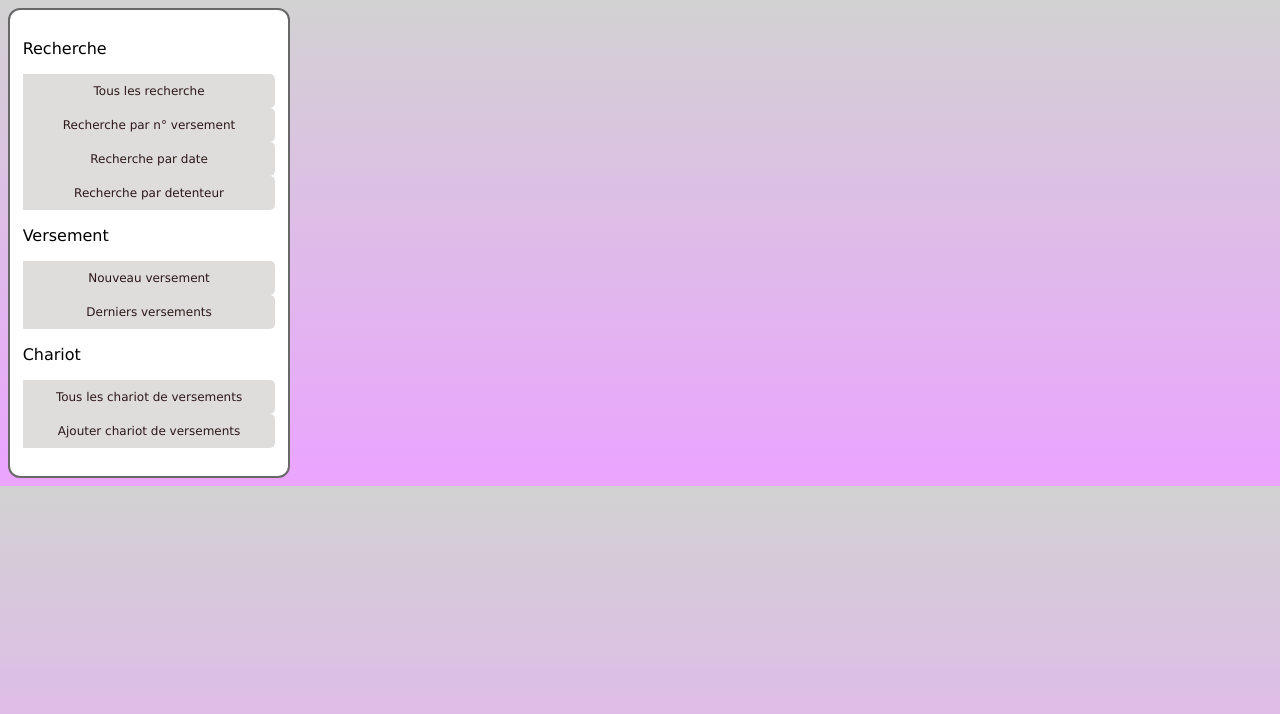
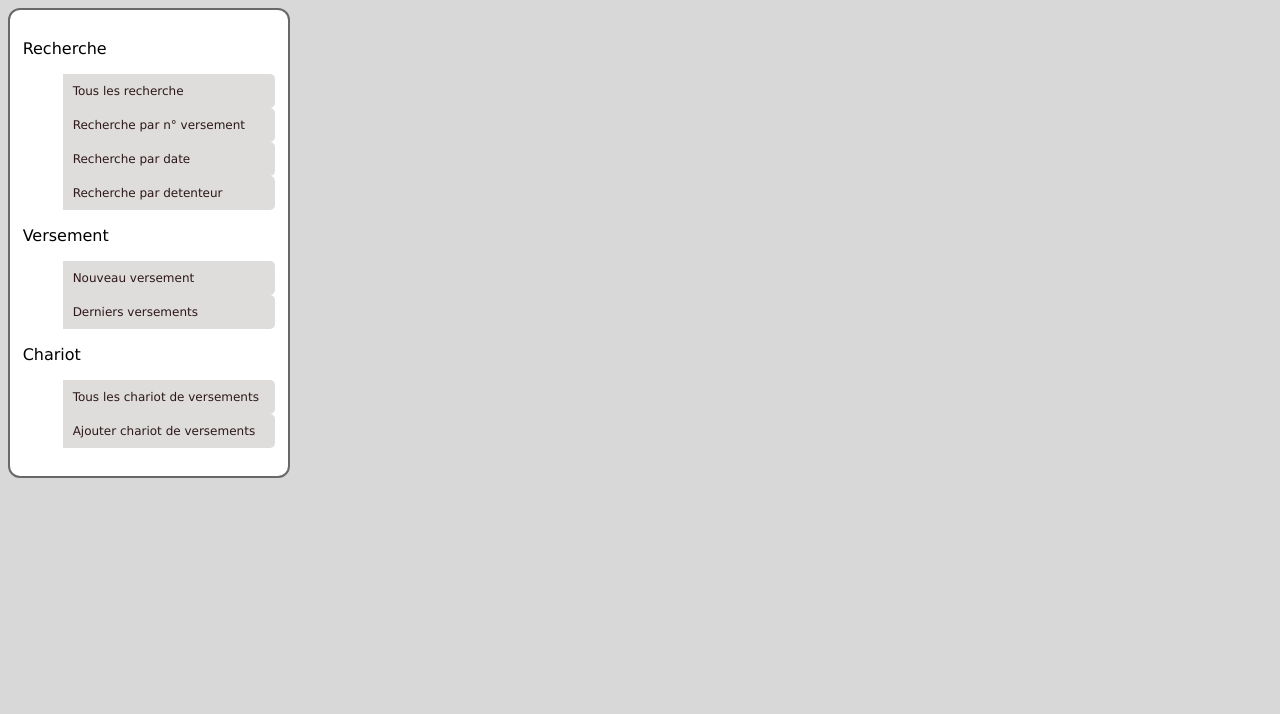
Before and after one commit to omgbwa-yasse/shelves_old, a PHP site: page /views/versement.views.php in a window 1280 px wide. Shown: the top 714 px of the page. Run offline with PHP 8.4, Linux system fonts and the light colour scheme.

Commit message:
style admin

```diff
--- a/template/css/style.css
+++ b/template/css/style.css
@@ -3,7 +3,7 @@
 
 }
 body{
-     background-image: linear-gradient(rgb(210, 210, 210), rgb(235, 164, 255));
+    background-color: rgba(0, 0, 0, 0.153);
 }
 nav{
     background-color : white ;
@@ -49,16 +49,17 @@ width: 20%;
 .sous-menu ul {
     list-style: none;
 
-    padding: 0%;
+
 
 }
+
 .sous-menu a {
     background-color: rgba(154, 145, 145, 0.315);
     font-size: 12px;
     color: #2c1818;
     text-decoration: none;
     padding: 10px;
-    text-align: center;
+    text-align: left;
     display: block;
     border-top-right-radius: 5px 5px;
     border-bottom-right-radius: 5px 5px;
--- a/views/versement.views.php
+++ b/views/versement.views.php
@@ -9,7 +9,7 @@
 <div class="sous-menu">
 <?php
 
-echo '<ul>
+echo '
         <p>Recherche</p>
         <ul>
                 <li><a href="/'.'../shelves/'.'index?q=versement&categ=search&sub=allversement"/> Tous les recherche </a></li>
@@ -27,7 +27,7 @@ echo '<ul>
                 <li><a href="/'.'../shelves/'.'index?q=dolly&categ=transfert&sub=allversement"/>Tous les chariot de versements</a></li>
                 <li><a href="/'.'../shelves/'.'index?q=dolly&categ=transfert&sub=create"/> Ajouter chariot de versements</a></li>
                 </ul>
-</ul>';
+';
 
 ?></div>
 
```
